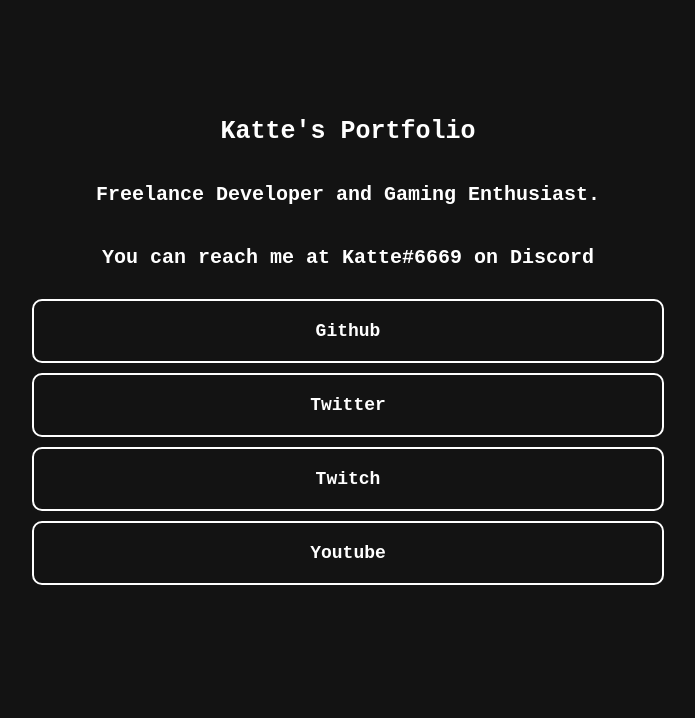
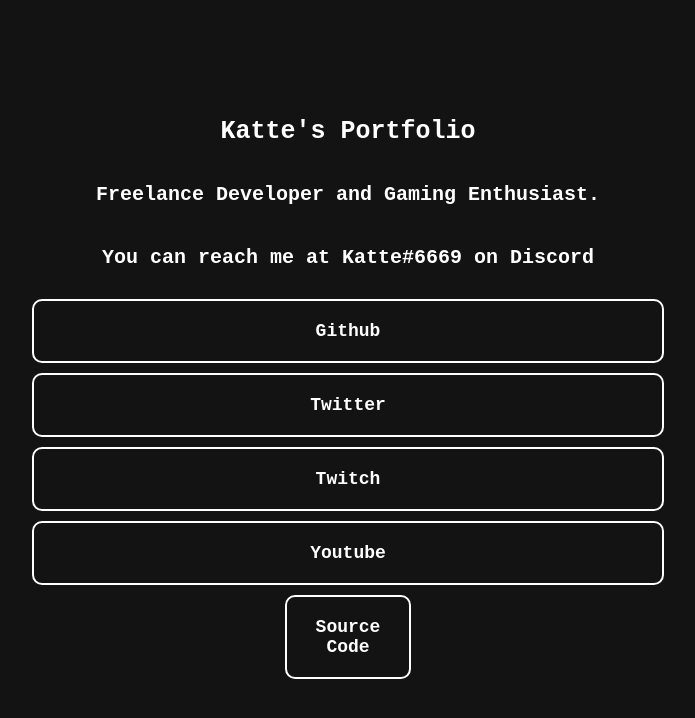
Before and after one commit to TacocaTYT/TacocaTYT.github.io, a plain HTML site: page index.html in a window 1280 px wide. Shown: the whole page, without its empty margins (292-987 px from the left). Drawn offline with Linux system fonts and the light colour scheme.

Commit message:
Update index.html

```diff
--- a/index.html
+++ b/index.html
@@ -20,6 +20,9 @@
             <button>
                 <a href="https://www.youtube.com/channel/UCHyjaT5-pRQdyjoyoLKdIMQ?sub_confirmation=1" target="_blank">Youtube</a>
             </button>
+            <button style="width: 10%;">
+                <a href="https://github.com/TacocaTYT/TacocaTYT.github.io" target="_blank">Source Code</a>
+            </button>
         </div>
     </body>
 </html>
```
